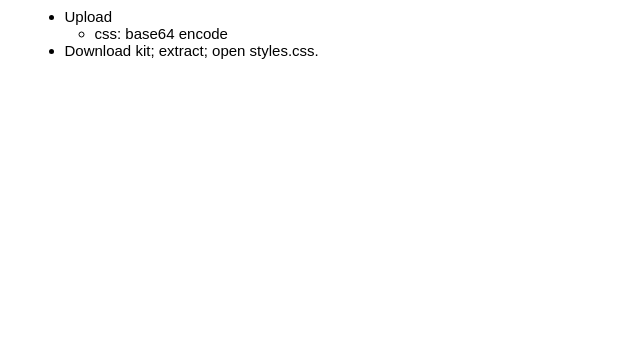
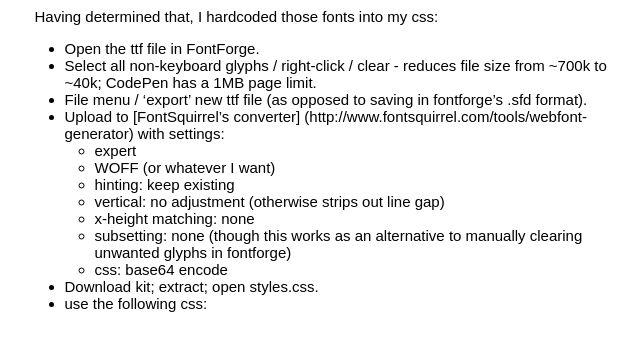
Before and after one commit to akrueg/portfolio, a Jekyll site: the page built from test.md, in a window 1280 px wide. Shown: the top 351 px of the page, without its empty margins (313-953 px from the left). Built offline with Jekyll 4.4.1, drawn with Linux system fonts in a browser that asks for light colours.

Commit message:
Update test.md

```diff
--- a/test.md
+++ b/test.md
@@ -2,6 +2,21 @@
 layout: main
 ---
 
-- Upload
+Having determined that, I hardcoded those fonts into my css:
+
+- Open the ttf file in FontForge.
+- Select all non-keyboard glyphs / right-click / clear - reduces file size from
+  ~700k to ~40k; CodePen has a 1MB page limit.
+- File menu / 'export' new ttf file (as opposed to saving in fontforge's .sfd format).
+- Upload to [FontSquirrel's converter] (http://www.fontsquirrel.com/tools/webfont-generator)
+  with settings:
+  - expert
+  - WOFF (or whatever I want)
+  - hinting: keep existing
+  - vertical: no adjustment (otherwise strips out line gap)
+  - x-height matching: none
+  - subsetting: none (though this works as an alternative to manually clearing
+    unwanted glyphs in fontforge)
   - css: base64 encode
 - Download kit; extract; open styles.css.
+- use the following css:
```
